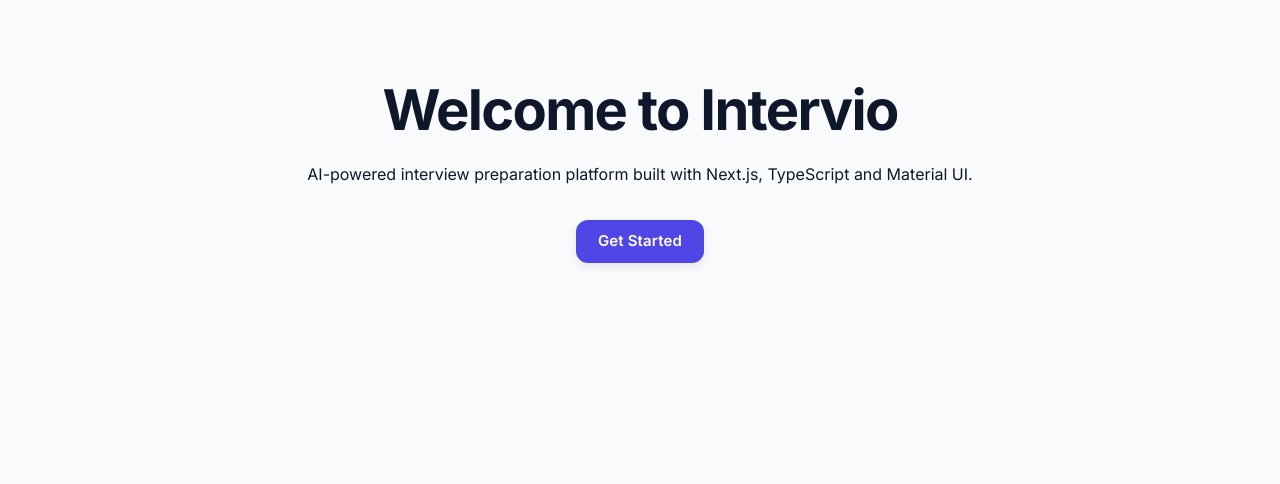
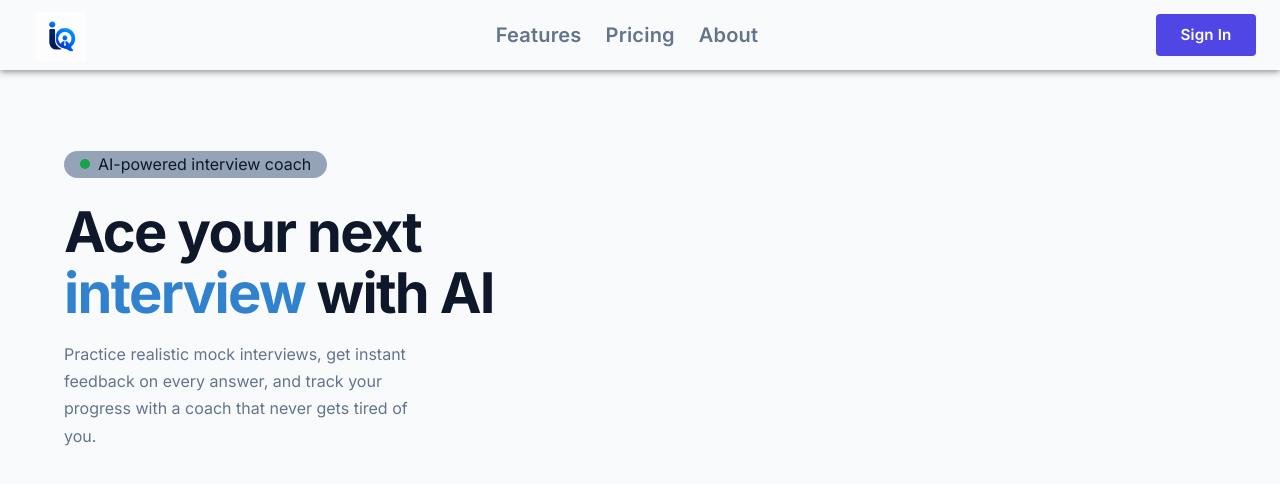
Before and after one commit to SudheerReddy9/intervio, a Next.js app: page / in a window 1280 px wide. Shown: the top 484 px of the page. Built offline with nearby package versions, Linux system fonts and the light colour scheme.

Commit message:
Updated the Home Page

```diff
--- a/src/app/layout.tsx
+++ b/src/app/layout.tsx
@@ -3,6 +3,7 @@
 
 import './globals.css';
 import AppThemeProvider from '@/providers/AppThemeProvider';
+import Header from '@/components/Header';
 
 const inter = Inter({
   subsets: ['latin'],
@@ -23,6 +24,7 @@
   return (
     <html lang="en">
       <body className={inter.className}>
+        <Header></Header>
         <AppThemeProvider>{children}</AppThemeProvider>
       </body>
     </html>
--- a/src/app/page.tsx
+++ b/src/app/page.tsx
@@ -1,12 +1,13 @@
 'use client'
+import HomeClient from '@/components/HomeClient';
 import { Box, Button, Container, Typography } from '@mui/material';
 import { useRouter } from 'next/navigation';
 
 export default function Home() {
   const router = useRouter();
   return (
-    <Container maxWidth="lg">
-      <Box
+    <Container >
+      {/* <Box
         sx={{
           py: 10,
           textAlign: 'center',
@@ -32,7 +33,8 @@
 
           Get Started
         </Button>
-      </Box>
+      </Box> */}
+      <HomeClient />
     </Container>
   );
 }
--- /dev/null
+++ b/src/components/Header.tsx
@@ -0,0 +1,111 @@
+import { theme } from "@/theme";
+import { AppBar, Box, Button, Toolbar, Typography, } from "@mui/material"
+import Image from 'next/image';
+import Link from 'next/link';
+const Header: React.FC = () => {
+    const navItems: Array<{
+        label: string;
+        href: string;
+    }> = [
+            {
+                label: 'Features',
+                href: '/projects',
+            },
+            {
+                label: 'Pricing',
+                href: '/experience',
+            },
+            {
+                label: 'About',
+                href: '/contact',
+            },
+        ];
+    return (
+        <AppBar
+            component='main'
+            position='sticky'
+            sx={{
+                background: theme.palette.background.default
+            }}
+        >
+            <Toolbar
+                sx={{
+                    display: 'flex',
+                    justifyContent: 'space-between',
+                    px: 0.5,
+                }}
+            >
+                <Box
+                    sx={{
+                        display: 'flex',
+                        alignItems: 'flex-end',
+                        px: '12px',
+                        pt: '12px'
+
+                    }}
+
+                >
+                    <Link href='/' passHref>
+                        <Image
+                            src='/intervio_Logo.png'
+                            alt='Intervio Logo'
+                            width={50}
+                            height={50}
+
+                        />
+                    </Link>
+                </Box>
+                <Box
+                    sx={{
+                        display: 'flex',
+                        alignItems: 'center',
+                        textAlign: 'center',
+                        width: '100%',
+                        justifyContent: 'center'
+                    }}
+                >
+                    {navItems.map((item) => {
+                        return (
+                            <Link
+                                key={item.href}
+                                href={item.href}
+                                style={{
+                                    textDecoration: 'none',
+                                    color: 'inherit',
+                                }}
+                            >
+                                <Typography
+                                    sx={{
+                                        color: theme.palette.text.secondary,
+                                        fontFamily: theme.typography.button,
+                                        fontSize: theme.typography.h6,
+                                        p: '12px',
+                                        cursor: 'pointer',
+                                    }}
+                                >
+                                    {item.label}
+                                </Typography>
+                            </Link>
+                        )
+                    })
+
+                    }
+                </Box>
+                <Button
+                    sx={{
+                        p: 1,
+                        whiteSpace: 'nowrap',
+                        minWidth: 100,
+                        fontFamily: theme.typography.button,
+                        backgroundColor: theme.palette.primary.main,
+                        color: theme.palette.primary.contrastText,
+                    }}
+                >
+                    Sign In
+                </Button>
+            </Toolbar>
+        </AppBar>
+    )
+}
+
+export default Header;
--- /dev/null
+++ b/src/components/HomeClient.tsx
@@ -0,0 +1,49 @@
+import { theme } from "@/theme";
+import { Box, Chip, Typography } from "@mui/material";
+
+export default function Home(): React.JSX.Element | null {
+    return (
+        <Box
+            sx={{
+                background: theme.palette.background.default,
+                top: 80,
+                position: 'relative',
+                display: 'flex',
+                alignItems: 'center',
+                justifyContent: 'flex-start'
+
+            }}
+        >
+            <Box>
+                <Box
+                    sx={{
+                        fontFamily: theme.palette.primary.dark,
+                        gap: 1,
+                        alignItems: 'center',
+                        display: 'inline-flex',
+                        px: 2,
+                        mb: 3,
+                        borderRadius: '25px',
+                        bgcolor: theme.palette.action.disabled
+                    }}
+                >
+                    <Box
+                        sx={{
+                            width: 10,
+                            height: 10,
+                            borderRadius: "50%",
+                            backgroundColor: theme.palette.success.main,
+                            position: "relative",
+                        }}
+                    />
+                    <Typography>AI-powered interview coach </Typography>
+
+                </Box>
+                <Box>
+                    <Typography variant="h1" color="primary.main"> Ace your next<br /> <span style={{ color: '#3182ce' }}>interview</span> with AI</Typography>
+                    <Typography sx={{ marginTop: '16px', fontSize: theme.typography.body1, color: theme.palette.text.secondary }}>Practice realistic mock interviews, get instant <br />feedback on every answer, and track your <br />progress with a coach that never gets tired of <br />you.</Typography>
+                </Box>
+            </Box>
+        </Box>
+    )
+}
--- a/src/features/auth/validations/login.schema.ts
+++ b/src/features/auth/validations/login.schema.ts
@@ -7,7 +7,8 @@
 
     password: z
         .string()
-        .min(1, 'Password is required'),
+        .trim()
+        .min(8, 'Password must be at least 8 characters'),
 });
 
 export type LoginSchema = z.infer<typeof loginSchema>;
```
Also changed, not shown: src/features/auth/validations/register.schema.ts (+27 -0 lines).
